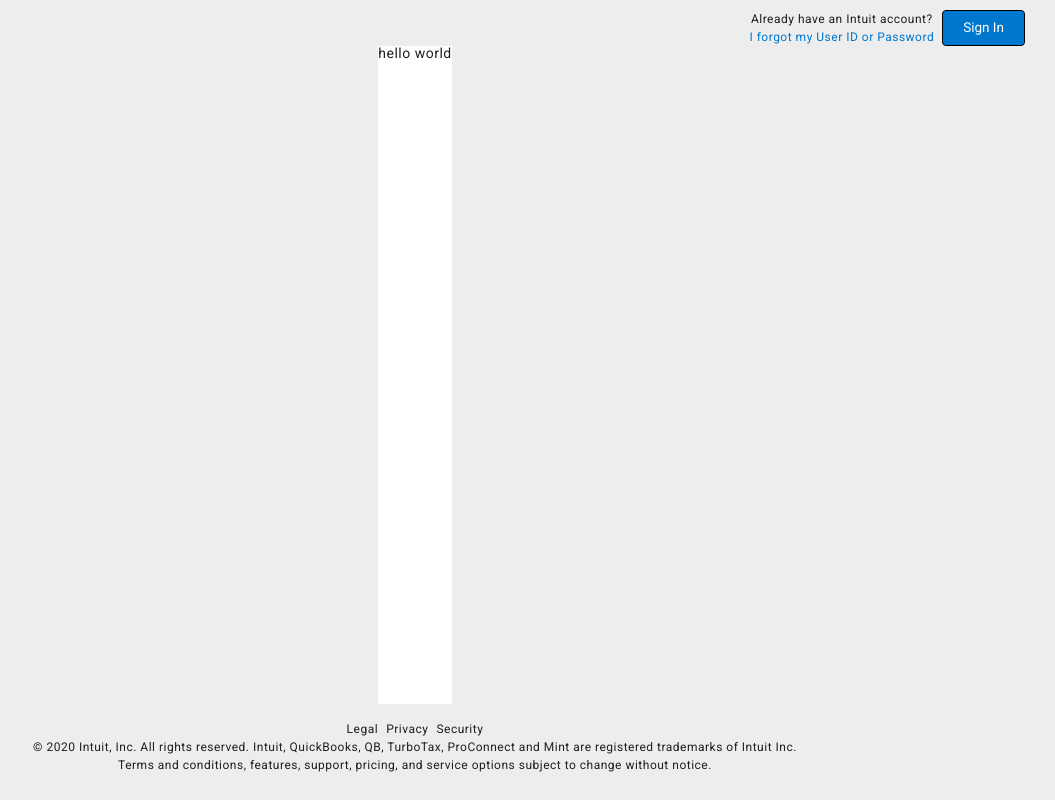
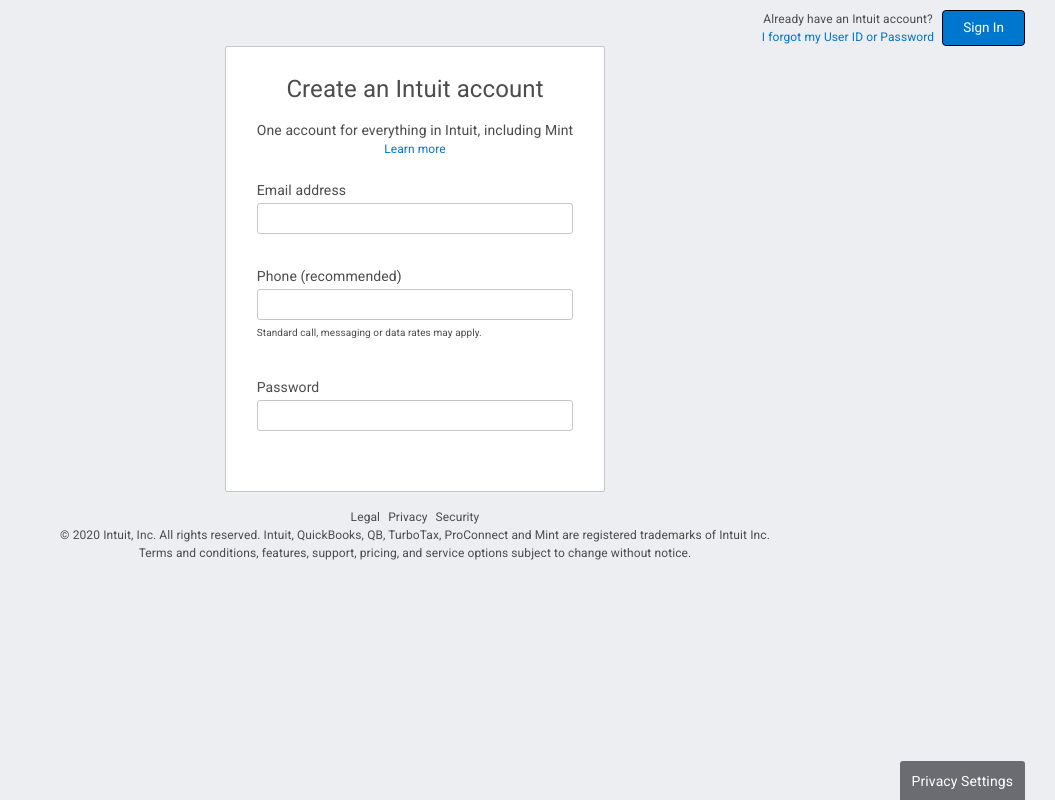
Before and after one commit to pklepa/form-clone, a plain HTML site: page index.html in a window 1280 px wide. Shown: the whole page, without its empty margins (225-1280 px from the left). Drawn offline with Linux system fonts and the light colour scheme.

Commit message:
Add most of the form

```diff
--- a/index.html
+++ b/index.html
@@ -24,8 +24,42 @@
     </header>
 
     <main>
-        <h1>hello world</h1>
+        <div class="form-container">
+            <h1>Create an Intuit account</h1>
+            <h2>One account for everything in Intuit, including Mint<br>
+                <a href="">Learn more</a>
+            </h2>
+
+            <form action="">
+                <div class="signup-field">
+                    <label for="email">Email address</label>
+                    <div class="input-wrapper">
+                        <input type="email" name="email" id="email">
+                    </div>
+                </div>
+
+                <div class="signup-field">
+                    <label for="phone">Phone (recommended)</label>
+                    <div class="input-wrapper">
+                        <input type="text" name="phone" id="phone">
+                    </div>
+                    <span>Standard call, messaging or data rates may apply.</span>
+                </div>
+
+                <div class="signup-field">
+                    <label for="password">Password</label>
+                    <div class="input-wrapper">
+                        <input type="password" name="password" id="password">
+                    </div>
+                </div>
+
+            </form>
+        </div>
     </main>
+
+    <aside>
+        <a href="#">Privacy Settings</a>
+    </aside>
 
     <footer>
         <ul>
--- a/styles/styles.sass
+++ b/styles/styles.sass
@@ -1,15 +1,17 @@
 // Color variables
-$background: #ededed
+$background: #eceef1
 $white: #fff
 $blue: #0077cf
-$black: #1f1f1f
+$black: #4c4c4c
 
 html
+    position: relative
+
     width: 100%
     height: 100%
 
     font-size: 10px
-    letter-spacing: 0.5px
+    letter-spacing: 0.1px
 
     color: $black
 
@@ -17,7 +19,6 @@ body
     display: flex
     flex-direction: column
     align-items: center
-    justify-content: center
 
     font-family: 'Roboto', sans-serif
     font-size: 1.4rem
@@ -59,8 +60,73 @@ header
 main
     display: flex
     flex-direction: column
-    flex: 1
+    align-items: center
+    box-sizing: border-box
+
+    width: 380px
+    padding: 30px
+
     background-color: $white
+    border: 1px solid #c7c7c7
+    border-radius: 2px
+
+    h1
+        font-size: 2.4rem
+        text-align: center
+
+    h2
+        font-size: 1.4rem
+        text-align: center
+        margin: 20px 0
+        line-height: 1.3em
+
+        & > a
+            font-size: 1.2rem
+            text-align: center
+            text-decoration: none
+            color: $blue
+
+    form
+        display: flex
+        flex-direction: column
+
+        & > .signup-field
+            margin-bottom: 30px
+
+            & > label
+                line-height: 25px
+                margin-bottom: 6px
+
+            & > .input-wrapper
+                width: 100%
+                padding: 4px
+
+                border: 1px solid #c7c7c7
+                border-radius: 3px
+
+                & > input
+                    border: none
+                    outline: none
+                    width: 100%
+                    font-size: 1.62rem
+
+            & > span
+                font-size: 1rem
+                line-height: 2.5em
+                padding: 5px 0 0
+
+aside
+    position: fixed
+    bottom: 12px
+    right: 3rem
+
+    a
+        text-decoration: none
+        color: $white
+        background-color: #6b6c72
+        padding: 12px
+        border-top-left-radius: 3px
+        border-top-right-radius: 3px
 
 footer
     display: flex
```
Also changed, not shown: styles/styles.css, 1 other file.
